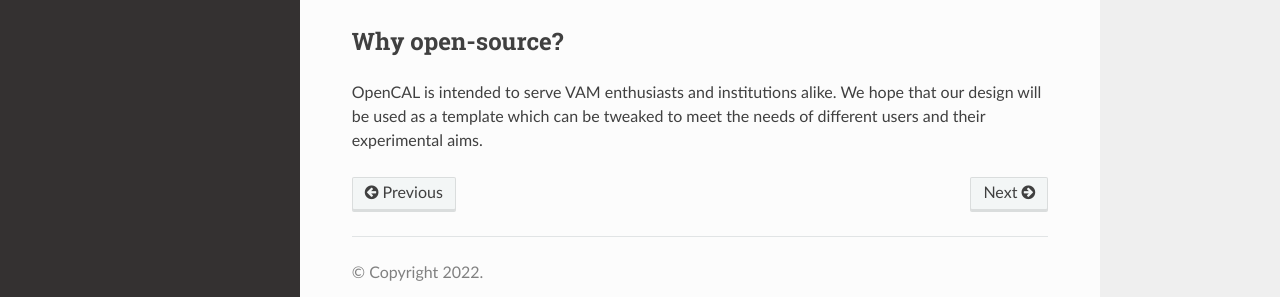
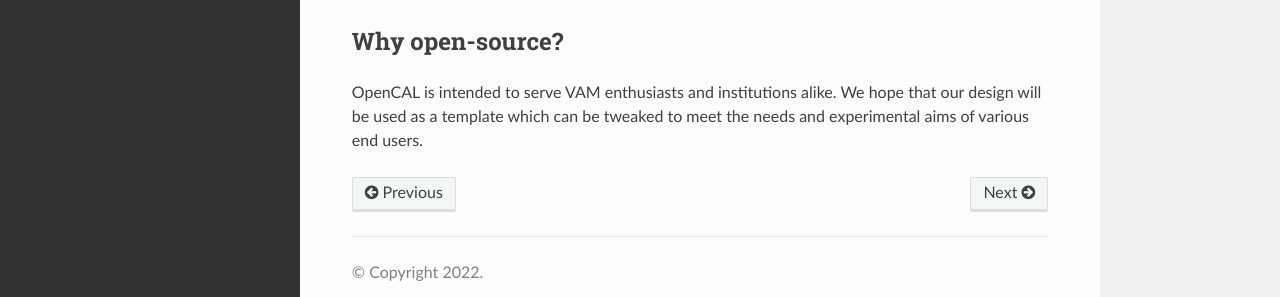
Before and after one commit to anjanasaravanan/openCAL, a Sphinx documentation site: the page built from docs/source/background.rst, in a window 1280 px wide and 925 px high. Shown: the part 583-880 px from the top of the window. Built offline with Sphinx 7.4.7 and the Read the Docs theme 2.0.0, drawn with Linux system fonts in a browser that asks for light colours.

Commit message:
Update background.rst

```diff
--- a/docs/source/background.rst
+++ b/docs/source/background.rst
@@ -14,4 +14,4 @@
 
 Why open-source?
 ################
-OpenCAL is intended to serve VAM enthusiasts and institutions alike. We hope that our design will be used as a template which can be tweaked to meet the needs of different users and their experimental aims.
+OpenCAL is intended to serve VAM enthusiasts and institutions alike. We hope that our design will be used as a template which can be tweaked to meet the needs and experimental aims of various end users.
```
